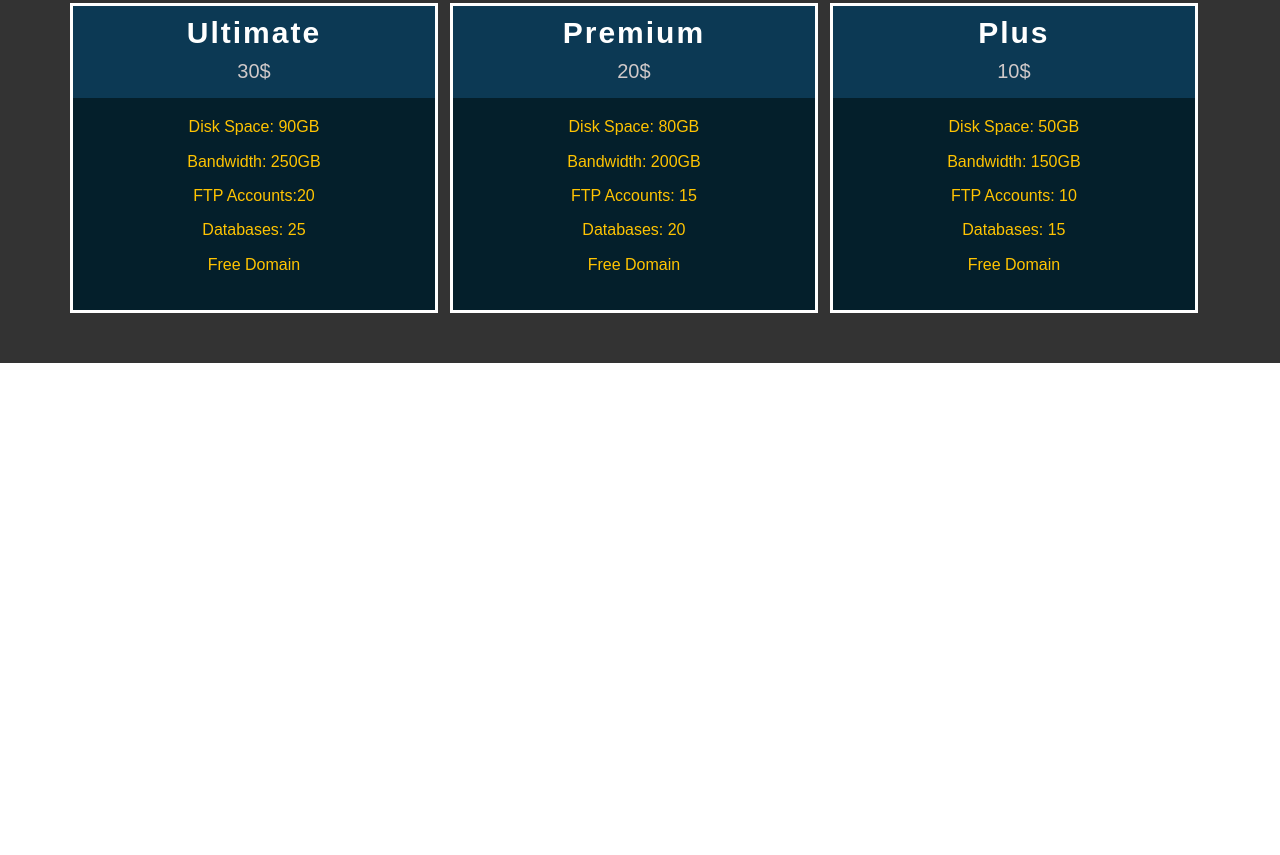
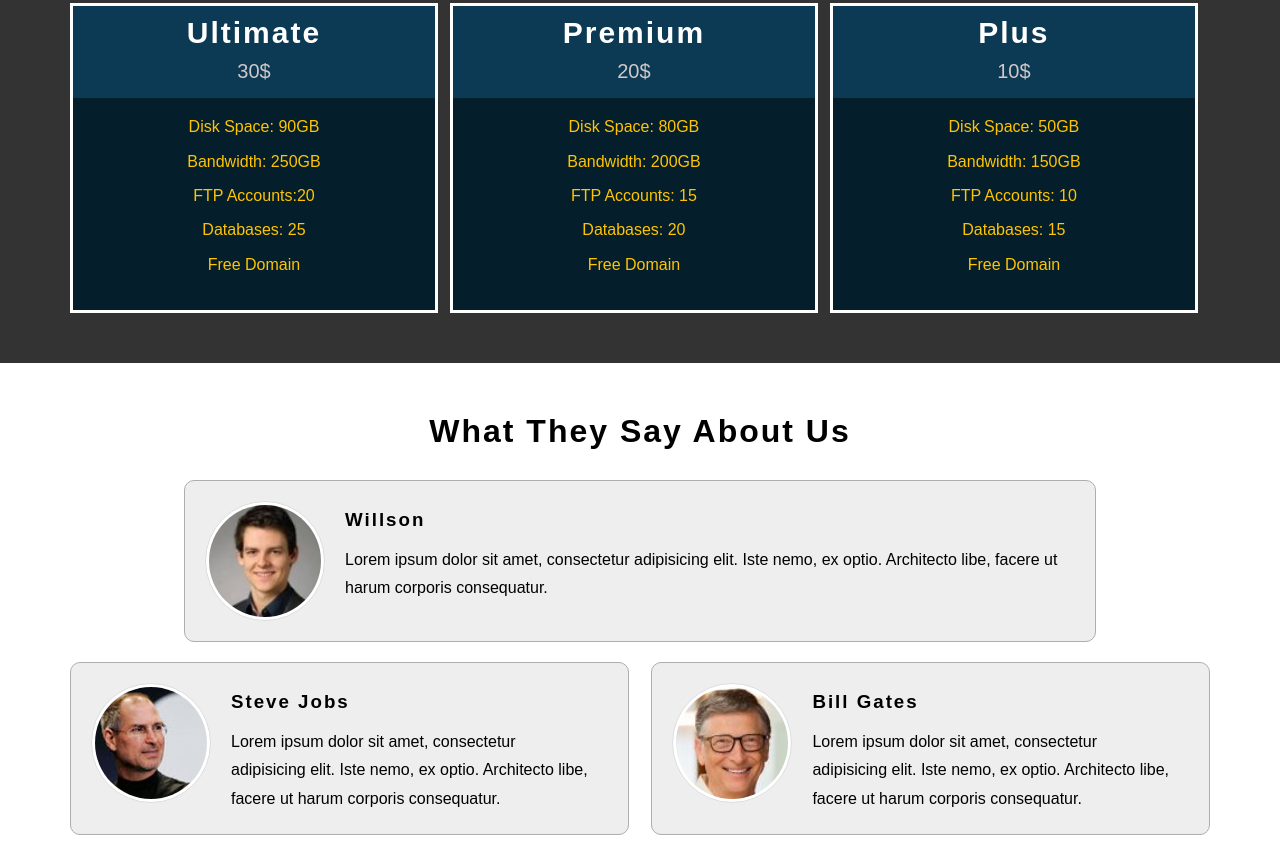
Before and after one commit to ahmedcyber/debugging, a plain HTML site: page site-3/index.html in a window 1280 px wide. Shown: the part 2012-2867 px from the top of the page. Before the commit the page ends 2375 px from the top, so only its background shows below. Drawn offline with nearby package versions, Linux system fonts and the light colour scheme; a web font is replaced by a local one.

Commit message:
offset and adding testimonial part

```diff
--- a/site-3/css/style.css
+++ b/site-3/css/style.css
@@ -25,10 +25,6 @@ body{
 ************************************************************************************************************
 ************************************************************************************************************/
 header{
-    /*background: url(../images/egypt-header.jpg) no-repeat 42% 35%;
-    -webkit-background-size: cover;
-    -moz-background-size: cover;
-    background-size: cover;*/
     background: url(../images/cyber.jpg) no-repeat bottom right, url(../images/egypt-header.jpg) no-repeat 42% 35%;
     background-size:100px 85px, cover ;
     min-height: 600px;
@@ -308,6 +304,113 @@ header .overlay .order p{
 
 
 
+/**********************************************************************************************************
+****************************************   what they say about us starts **********************************
+*****************************************                          ****************************************
+************************************************************************************************************/
+.they-say{
+    padding: 50px 0;
+}
+
+.they-say .h1{
+    margin: 0 0 30px;
+}
+.they-say .testimonial{
+    background: #eee;
+    border: 1px solid #b1adad;
+    border-radius: 10px;
+    padding: 20px;
+    margin-bottom: 20px;
+}
+.they-say .testimonial .character{
+    width: 120px;
+   margin-right: 20px;
+}
+.they-say .testimonial .character .image-thumb{
+    padding: 3px;
+    border:1px solid #ddd;
+    background-color: #fff;
+}
+
+.they-say .testimonial h3{
+    margin: 8px 0 15px;
+}
+.they-say .testimonial p{
+    margin: 0;
+    line-height: 1.8;
+    padding: 0 15px 0 0;
+    width: calc(100% - 140px);
+}
+@media (max-width:767px){
+    .they-say .testimonial .character{
+       margin: auto;
+       float: none;
+    }
+    .they-say .testimonial h3{
+       margin: 8px 0 15px;
+       float: none;
+        text-align: center;
+   }
+    .they-say .testimonial p{
+        width:100%;
+        float: none;
+        padding: 0;
+    }
+}
+
+@media (min-width:768px) and (max-width:991px) {
+    .they-say .testimonial:first-of-type{
+    width: 100%;
+   }
+   .they-say .testimonial:not(:first-of-type){
+    width: 49%;
+  }
+    .they-say .testimonial:last-of-type{
+        margin-left: 2%;
+    }
+    .they-say .testimonial:not(:first-of-type) .character{
+       margin: auto;
+       float: none;
+    }
+    .they-say .testimonial:not(:first-of-type) h3{
+       margin: 8px 0 15px;
+       float: none;
+        text-align: center;
+   }
+    .they-say .testimonial:not(:first-of-type) p{
+        width:100%;
+        float: none;
+        padding: 0;
+    }
+}
+
+@media (min-width:992px){
+    .they-say .testimonial:first-of-type{
+    width: 80%;
+    margin-left: 10%;
+   }
+   .they-say .testimonial:not(:first-of-type){
+    width: 49%;
+  }
+    .they-say .testimonial:last-of-type{
+        margin-left: 2%;
+    }
+}
+
+
+
+
+
+
+/**********************************************************************************************************
+****************************************   what they say about us ends **********************************
+*****************************************                          ****************************************
+************************************************************************************************************/
+
+
+
+
+
 
 
 
@@ -492,6 +595,9 @@ header .overlay .order p{
     width: 100%;
     display: block;
 }
+.image-circle{
+    border-radius: 50%;
+}
 /****************************************************
 **************************************************
 *************************************************
--- a/site-3/index.html
+++ b/site-3/index.html
@@ -157,6 +157,39 @@
          <!--pricing section ends-->
 
 
+         <!-- what they say about us starts -->
+         <div class="they-say">
+             <div class="container">
+                 <h2 class="heading h1 text-center">what they say about us</h2>
+                 <div class="testimonial pull-left">
+                     <div class="character pull-left">
+                         <img class="responsive-image image-circle image-thumb" src="images/customer4.jpg" alt="">
+                     </div>
+                     <h3 class="heading pull-left">willson</h3>
+                     <p class="pull-left">Lorem ipsum dolor sit amet, consectetur adipisicing elit. Iste nemo, ex optio. Architecto libe, facere ut harum corporis consequatur.</p>
+                 </div>
+                 <div class="clear-fix"></div>
+                 <div class="testimonial pull-left">
+                    <div class="character pull-left">
+                        <img class="responsive-image image-circle image-thumb" src="images/steve.jpg" alt="">
+                    </div>
+                     <h3 class="heading pull-left">steve jobs</h3>
+                     <p class="pull-left">Lorem ipsum dolor sit amet, consectetur adipisicing elit. Iste nemo, ex optio. Architecto libe, facere ut harum corporis consequatur.</p>
+                 </div>
+                 <div class="testimonial pull-left">
+                     <div class="character pull-left">
+                        <img  class="responsive-image image-circle image-thumb" src="images/bill.jpeg" alt="">
+                     </div>
+                     <h3 class="heading pull-left">bill gates</h3>
+                     <p class="pull-left">Lorem ipsum dolor sit amet, consectetur adipisicing elit. Iste nemo, ex optio. Architecto libe, facere ut harum corporis consequatur.</p>
+                 </div>
+
+             </div>
+         </div>
+
+         <!-- what they say about us ends -->
+
+
 
 
         <!--******************** jquery and javascript *****************-->
```
Also changed, not shown: site-3/images/3.jpg (deleted), site-3/images/bill.jpeg (added), site-3/images/customer4.jpg (added), site-3/images/header.jpg (deleted), site-3/images/steve.jpg (added), site-3/images/subscribe.jpg (deleted).
